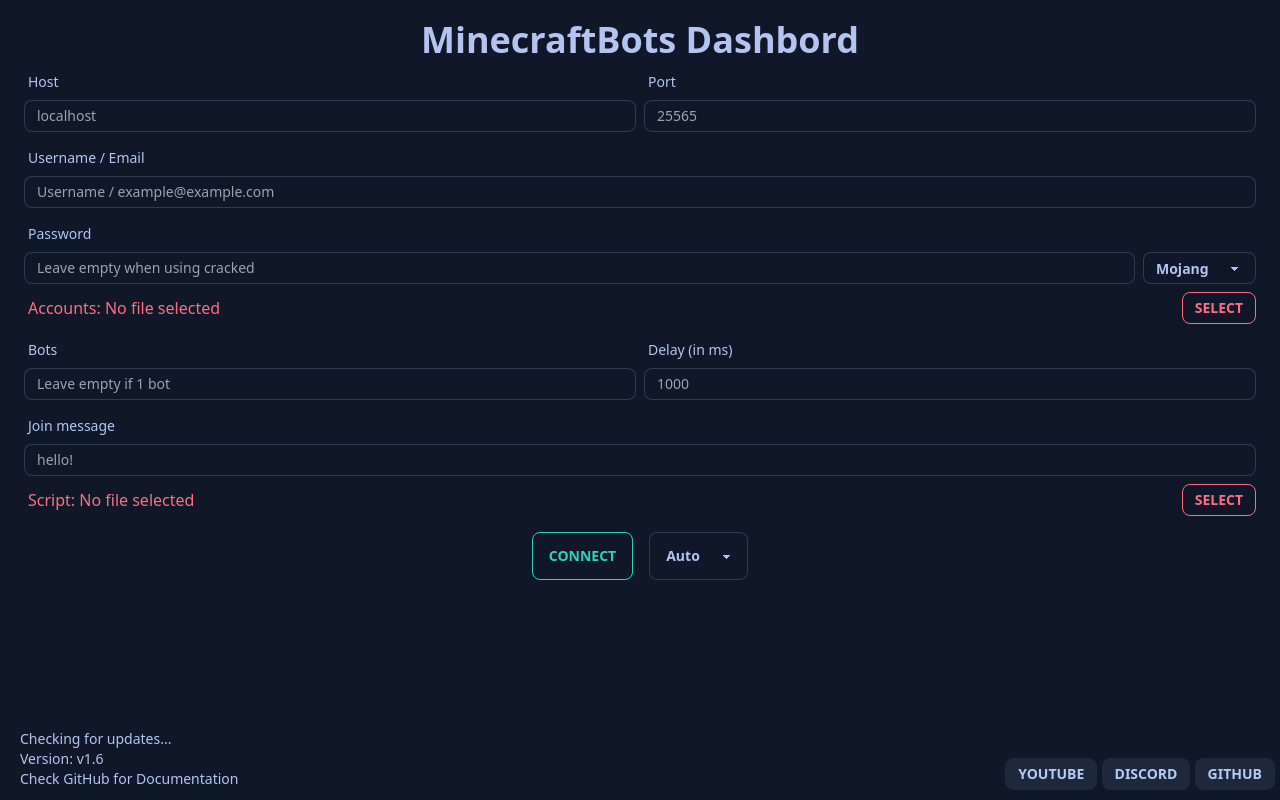
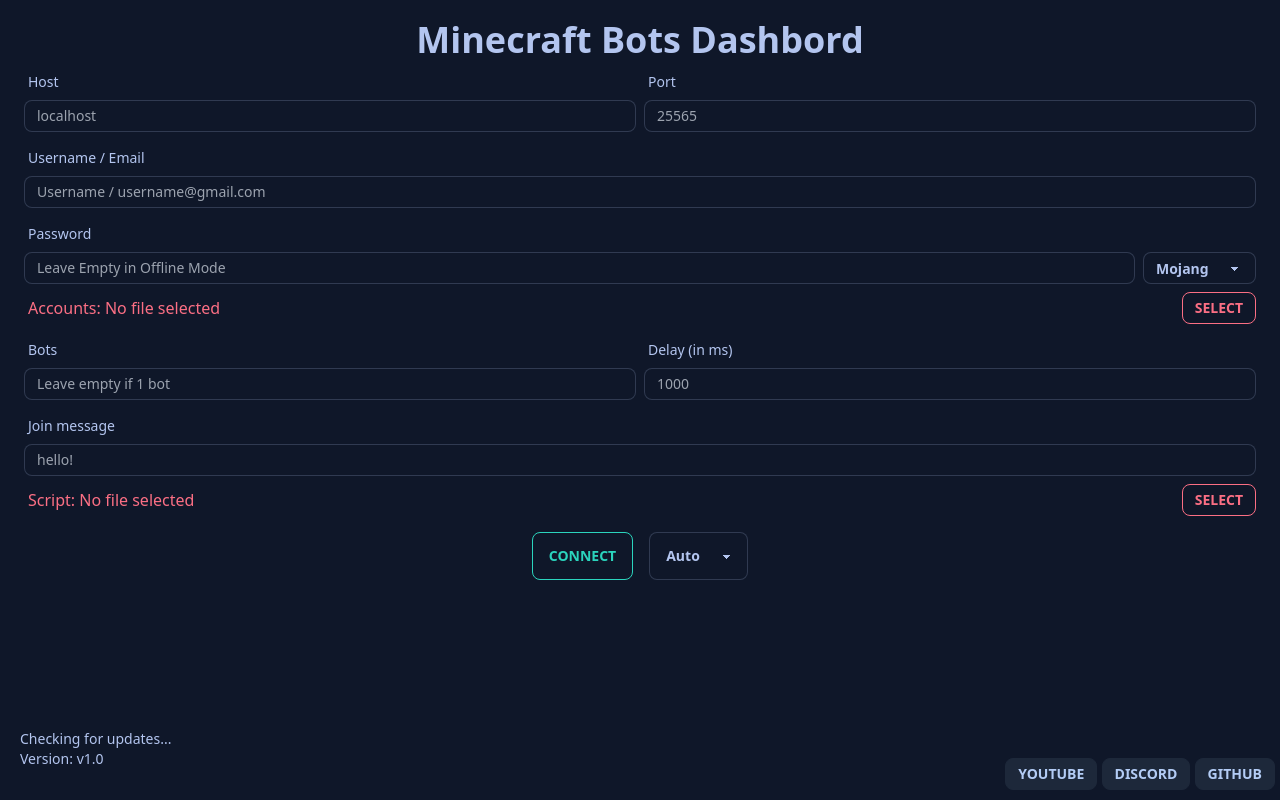
Before and after one commit to ihalloween/MinecraftBots, an Electron app: page renderer/index.html in a window 1280 px wide. Drawn offline with Linux system fonts and the light colour scheme; no server answers.

Commit message:
some cool stuffs

```diff
--- a/renderer/index.html
+++ b/renderer/index.html
@@ -1,12 +1,12 @@
 <!DOCTYPE html>
 <html style="user-select: none;" >
    <head>
-      <title>MinecraftBots</title>
+      <title>Minecraft Bots</title>
       <link href="../assets/CSS/style.css" rel="stylesheet">
    </head>
    <body>
       <div class="flex flex-col m-5">
-            <h1 class="text-4xl font-bold mx-auto">MinecraftBots Dashbord</h1>
+            <h1 class="text-4xl font-bold mx-auto">Minecraft Bots Dashbord</h1>
 
             <div class="flex">
                <div class="m-1 w-full">
@@ -33,7 +33,7 @@
                   <label class="label">
                      <span class="label-text">Username / Email</span>
                   </label>
-                  <input type="text" placeholder="Username / example@example.com" id="username" class="input input-bordered input-sm" />
+                  <input type="text" placeholder="Username / username@gmail.com" id="username" class="input input-bordered input-sm" />
                </div>
             </div>
 
@@ -43,7 +43,7 @@
                      <label class="label">
                         <span class="label-text">Password</span>
                      </label>
-                     <input id="passwd" type="password" placeholder="Leave empty when using cracked" id="username" class="input input-bordered input-sm" />
+                     <input id="passwd" type="password" placeholder="Leave Empty in Offline Mode" id="username" class="input input-bordered input-sm" />
                   </div>
                </div>
                <select id="authtype" class="select select-bordered select-sm mt-auto m-1">
@@ -130,14 +130,11 @@
          </div>
 
          <div style="position: absolute; bottom: 30px;">
-            <span class="label-text">Version: v1.6</span>
+            <span class="label-text">Version: v1.0</span>
          </div>
 
          <div style="position: absolute; bottom: 50px;">
             <span class="label-text" id="updateinfo">Checking for updates...</span>
-         </div>
-         <div style="position: absolute; bottom: 10px;">
-            <span class="label-text" id="updateinfo">Check GitHub for Documentation</span>
          </div>
 
          <div style="position: absolute; bottom: 10px; right: 5px;">
--- a/renderer/index.js
+++ b/renderer/index.js
@@ -49,10 +49,10 @@
   setTimeout(() => {
     clearinfo()
   }, 15 * 1000);
-  fetch("https://raw.githubusercontent.com/RattlesHyper/TrafficerMC/main/VERSION", {method: 'GET'})
+  fetch("https://raw.githubusercontent.com/birajrai/birajrai/main/minecraftbots/VERSION", {method: 'GET'})
     .then(response => response.text())
     .then(result => {
-        document.getElementById('updateinfo').innerHTML = `Active Version: v${result}`
+        document.getElementById('updateinfo').innerHTML = `Latest Version: v${result}`
     })
 });
 // main to renderer path
```
Also changed, not shown: 1 other file.
